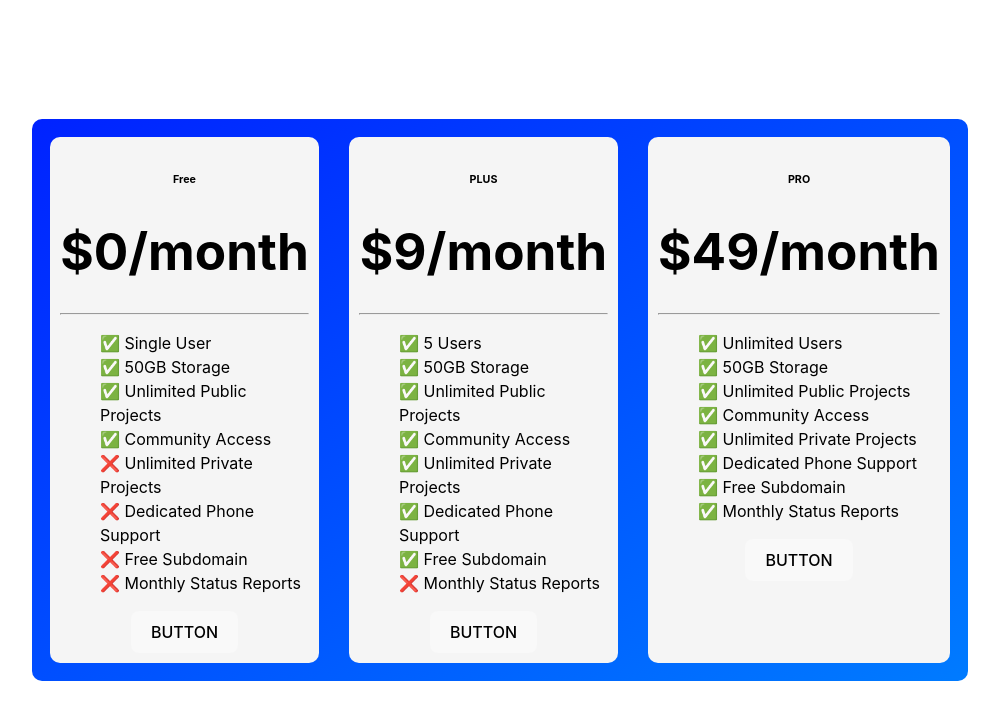
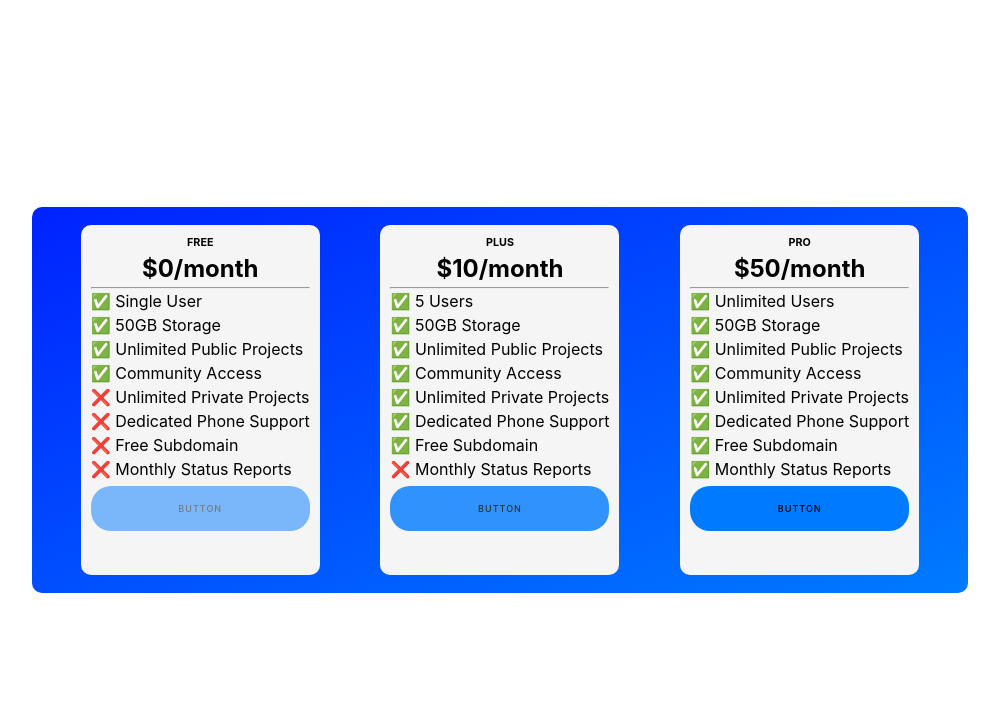
Before and after one commit to SelvakumarBoominathan/React, a React (Vite) app in the folder React Pricecard/: page / in a window 1280 px wide. Shown: the top 720 px of the page, without its empty margins (158-1157 px from the left). Built offline with nearby package versions, Linux system fonts and the light colour scheme.

Commit message:
new styles were added in App.css file

```diff
--- a/React Pricecard/src/App.css
+++ b/React Pricecard/src/App.css
@@ -1,15 +1,22 @@
+* {
+  padding: 0%;
+  margin: 0%;
+}
+
 #root {
   max-width: 1280px;
   margin: 0 auto;
-  padding: 2rem;
+  /* padding: 2rem; */
   text-align: center;
 }
 
-
-
 .parent-container {
   display: flex;
+  flex-wrap: wrap;
   gap: 30px;
+  padding: 5px;
+  min-height: 350px;
+  min-width: 900px;
 }
 
 
@@ -38,3 +45,32 @@ li {
   justify-content: space-evenly;
   border-radius: 10px;
 }
+
+
+@media (max-width: 800px) {
+  .parent-container {
+    flex-direction: column;
+    width: 300px;
+  }
+}
+
+#Details-container1>button,
+#Details-container2>button,
+#Details-container3>button {
+  width: 100%;
+  height: 45px;
+  border-radius: 20px;
+  margin: 5px 0 1px 0;
+  background-color: #007bff;
+  opacity: 0.5;
+  font-size: xx-small;
+  letter-spacing: 1px;
+}
+
+#Details-container2>button {
+  opacity: 0.8;
+}
+
+#Details-container3>button {
+  opacity: 1;
+}
--- a/React Pricecard/src/App.jsx
+++ b/React Pricecard/src/App.jsx
@@ -9,9 +9,20 @@ function App() {
 
   return (
     <>
-      <Card />
+      <Card {...obj} />
     </>
   )
 }
 
 export default App
+
+
+
+let obj = {
+  C1: "FREE",
+  C2: "PLUS",
+  C3: "PRO",
+  V1: "0",
+  V2: "10",
+  V3: "50",
+}
--- a/React Pricecard/src/pricecard.jsx
+++ b/React Pricecard/src/pricecard.jsx
@@ -1,12 +1,12 @@
 import React from 'react';
 
-function Card() {
+function Card(props) {
   return (
 
     <div class="parent-container">
       <div id='Details-container1'>
-        <h6>Free</h6>
-        <h1>$0/month</h1>
+        <h6>{props.C1}</h6>
+        <h2>${props.V1}/month</h2>
         <hr />
         <ul>
           <li>✅ Single User</li>
@@ -22,8 +22,8 @@ function Card() {
       </div>
 
       <div id='Details-container2'>
-        <h6>PLUS</h6>
-        <h1>$9/month</h1>
+        <h6>{props.C2}</h6>
+        <h2>${props.V2}/month</h2>
         <hr />
         <ul>
           <li>✅ 5 Users</li>
@@ -39,8 +39,8 @@ function Card() {
       </div>
 
       <div id='Details-container3'>
-        <h6>PRO</h6>
-        <h1>$49/month</h1>
+        <h6>{props.C3}</h6>
+        <h2>${props.V3}/month</h2>
         <hr />
         <ul>
           <li>✅ Unlimited Users</li>
```
